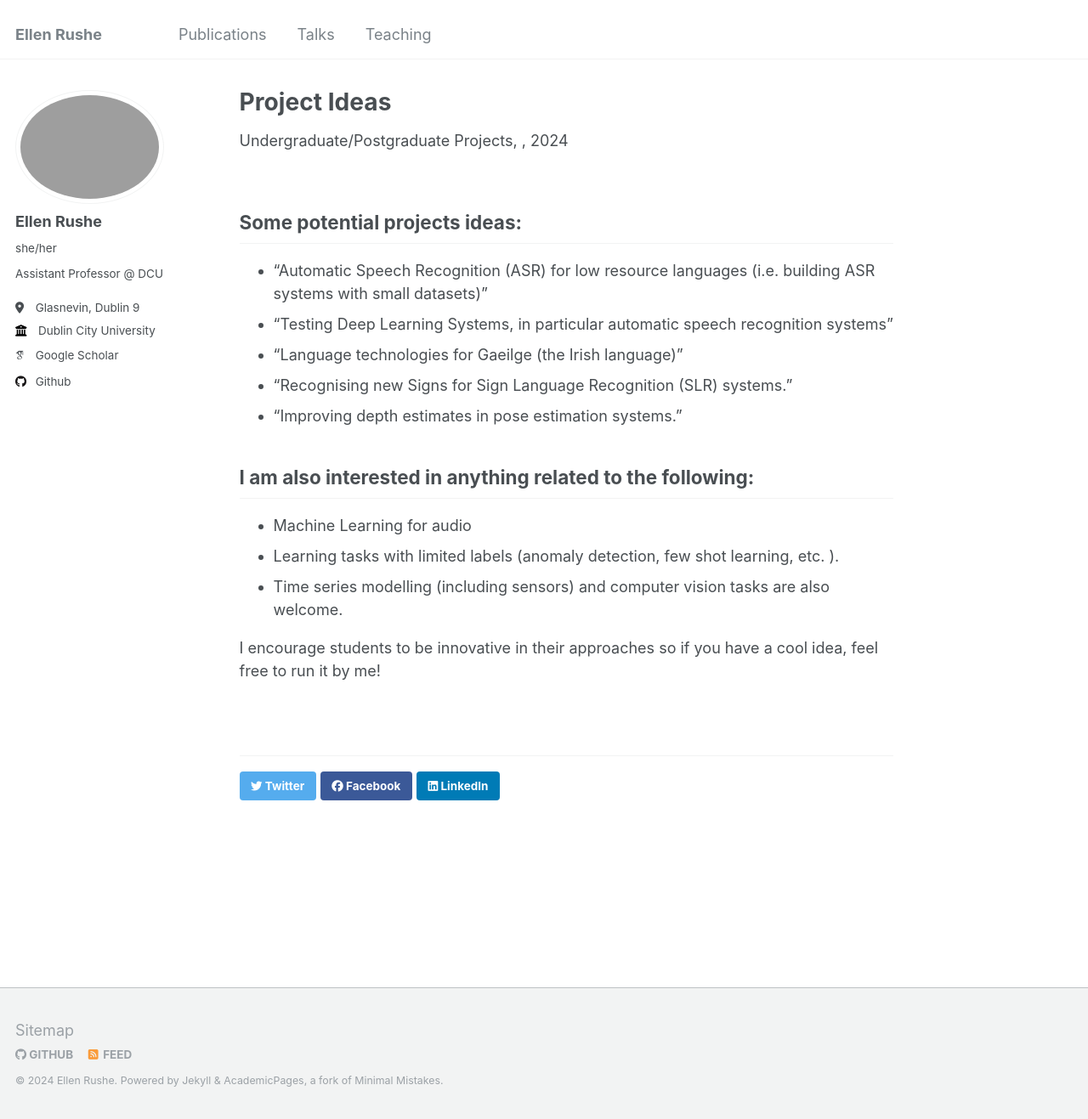
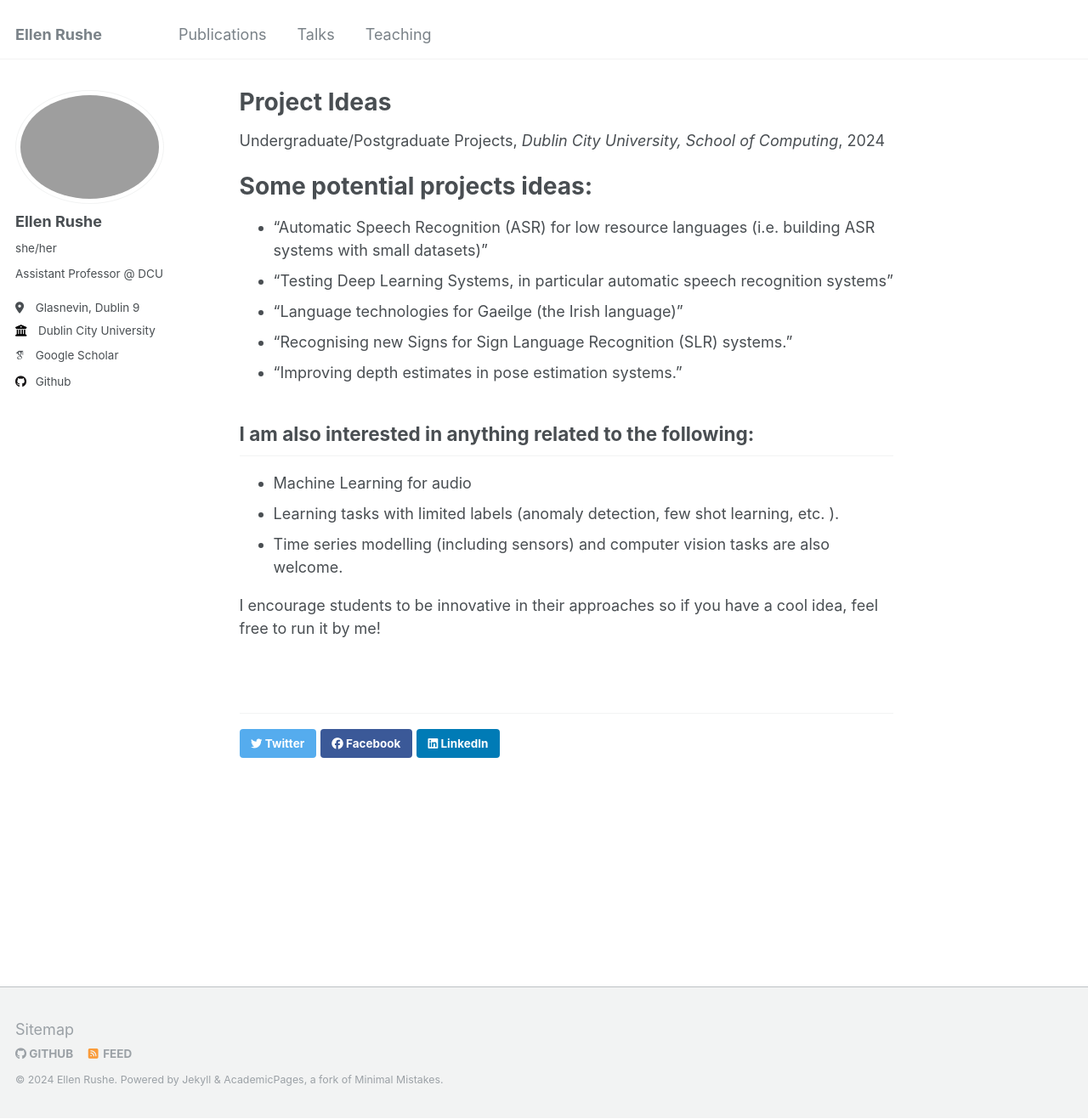
Before and after one commit to EllenRushe/EllenRushe, a Jekyll site: the page built from _teaching/project-ideas.md, in a window 1280 px wide and 1317 px high. Shown: the whole window at 85% size. Built offline with Jekyll 4.4.1, drawn with Linux system fonts in a browser that asks for light colours; some web fonts are replaced.

Commit message:
Update project-ideas.md

```diff
--- a/_teaching/project-ideas.md
+++ b/_teaching/project-ideas.md
@@ -4,11 +4,13 @@ collection: teaching
 type: "Undergraduate/Postgraduate Projects"
 permalink: /teaching/project_ideas
 date: 2024-09-09
-
+venue: "Dublin City University, School of Computing"
+date: 2024-09-09
+location: "Glasnevin"
 ---
 
 Some potential projects ideas:
-------
+=====
 - “Automatic Speech Recognition (ASR) for low resource languages (i.e. building ASR systems with small datasets)”
 - “Testing Deep Learning Systems, in particular automatic speech recognition systems”
 - “Language technologies for Gaeilge (the Irish language)”
@@ -16,7 +18,7 @@ Some potential projects ideas:
 - “Improving depth estimates in pose estimation systems.”
 
 I am also interested in anything related to the following:
-------
+-----
 - Machine Learning for audio
 - Learning tasks with limited labels (anomaly detection, few shot learning, etc. ).
 - Time series modelling (including sensors) and computer vision tasks are also welcome.
```
